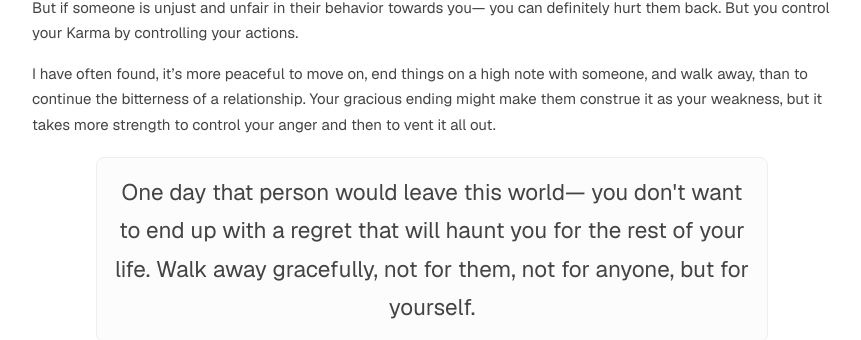
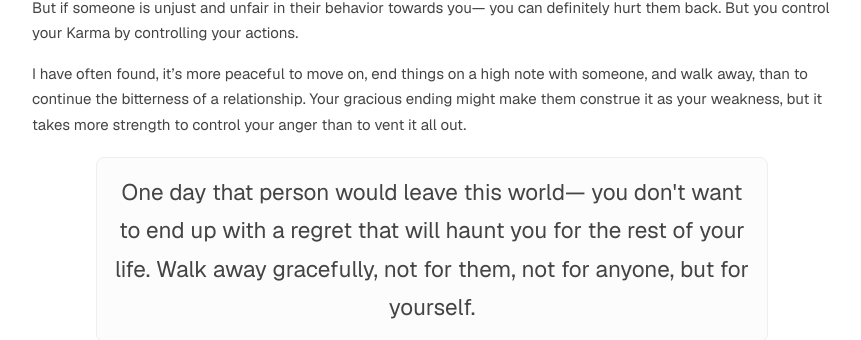
Before and after one commit to trmanish/trmanish.github.io, a Jekyll site: the page built from _posts/2026-03-22-how-to-behave.md, in a window 1280 px wide and 900 px high, scrolled down 2010 px. Shown: the part 309-649 px from the top of the window, without its empty margins (208-1069 px from the left). Built offline with Jekyll 4.4.1, drawn with Linux system fonts in a browser that asks for light colours.

Commit message:
Fix typo: and -> than in How to Behave

```diff
--- a/_posts/2026-03-22-how-to-behave.md
+++ b/_posts/2026-03-22-how-to-behave.md
@@ -75,7 +75,7 @@ So, if someone does unjust illegal act towards you, if someone is hurting you ph
 
 But if someone is unjust and unfair in their behavior towards you— you can definitely hurt them back. But you control your Karma by controlling your actions.
 
-I have often found, it's more peaceful to move on, end things on a high note with someone, and walk away, than to continue the bitterness of a relationship. Your gracious ending might make them construe it as your weakness, but it takes more strength to control your anger and then to vent it all out.
+I have often found, it's more peaceful to move on, end things on a high note with someone, and walk away, than to continue the bitterness of a relationship. Your gracious ending might make them construe it as your weakness, but it takes more strength to control your anger than to vent it all out.
 
 <div style="text-align: center; font-size: 1.5em; padding: 15px; border-radius: 8px; background-color: #fcfcfc; border: 1px solid #eee; width: 80%; margin: 20px auto;">
     One day that person would leave this world— you don't want to end up with a regret that will haunt you for the rest of your life. Walk away gracefully, not for them, not for anyone, but for yourself.
```
